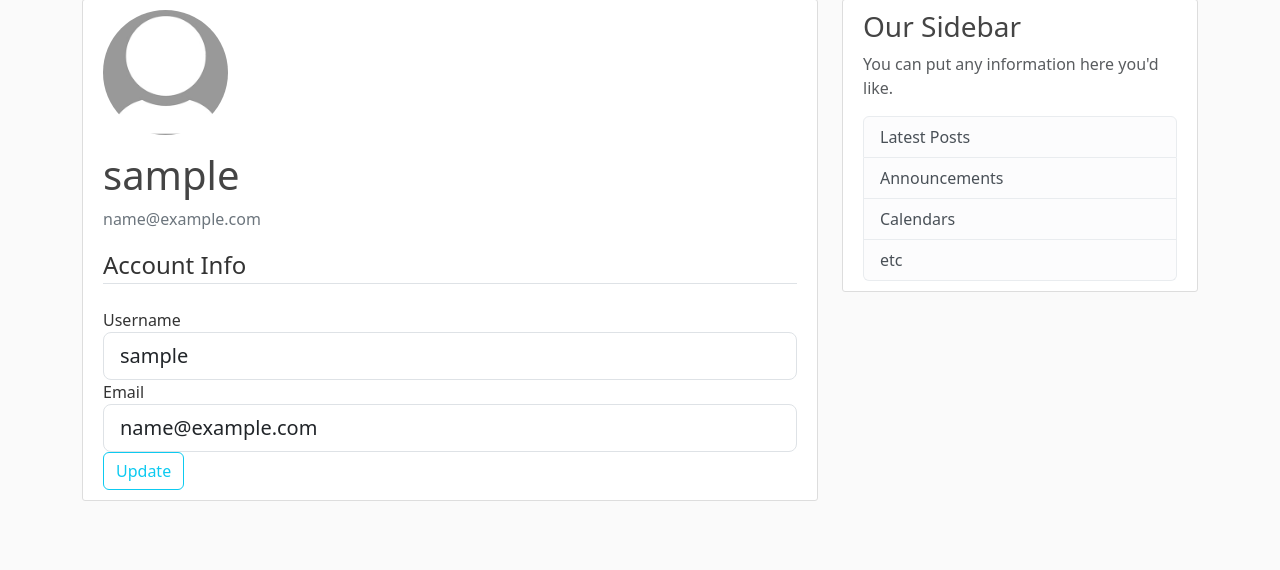
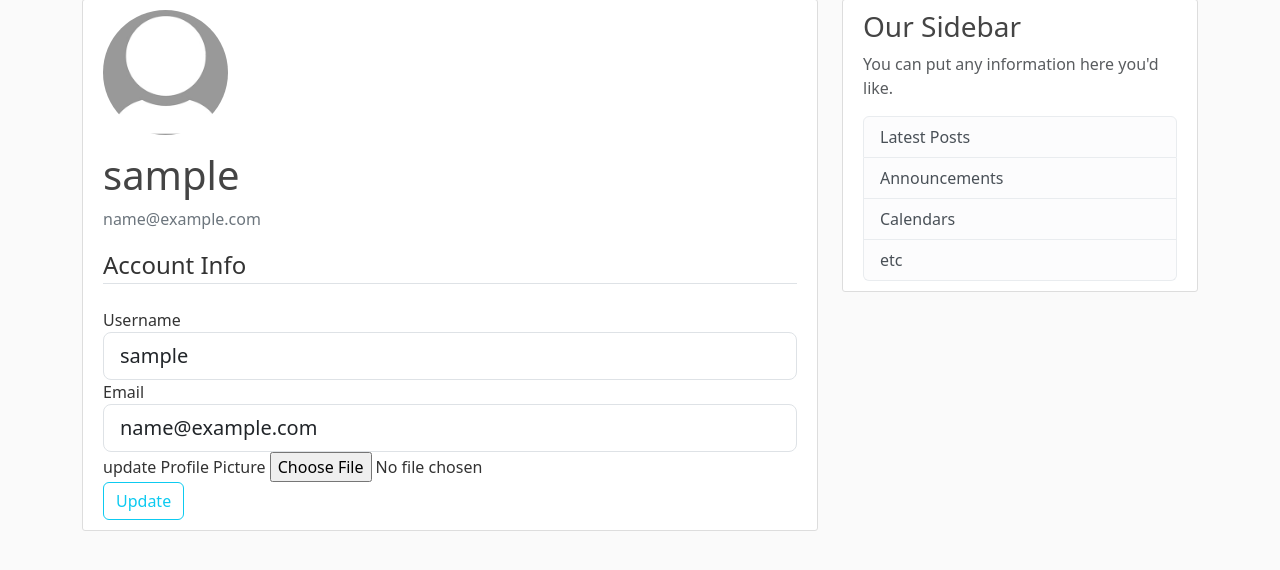
Before and after one commit to itzrossyo/chatBlog, a Flask app: page /account in a window 1280 px wide. Shown: the part 81-651 px from the top of the page. Run offline with Flask 3, Linux system fonts and the light colour scheme; the visitor is signed in with stand-in values (Sample User, id 1); some libraries are stand-ins or nearby versions.

Commit message:
adding user to allow profile picture update

```diff
--- a/flaskblog/forms.py
+++ b/flaskblog/forms.py
@@ -1,4 +1,5 @@
 from flask_wtf import FlaskForm
+from flask_wtf.file import FileField, FileAllowed
 from flask_login import current_user
 from wtforms import StringField, PasswordField, SubmitField, BooleanField
 from wtforms.validators import DataRequired, Length, Email, EqualTo, ValidationError
@@ -39,6 +40,7 @@ class UpdateAccountForm(FlaskForm):
                            validators=[DataRequired(), Length(min=2, max=20)])
     email = StringField('Email',
                         validators=[DataRequired(), Email()])
+    picture = FileField('update Profile Picture', validators=[FileAllowed(['jpg', 'png'])])
     submit = SubmitField('Update')
 
     def validate_username(self, username):
--- a/flaskblog/routes.py
+++ b/flaskblog/routes.py
@@ -1,3 +1,5 @@
+import os
+import secrets
 from flask import render_template, url_for, flash, redirect, request
 from flaskblog import app, db, bcrypt
 from flaskblog.forms import RegistrationForm, LoginForm, UpdateAccountForm
@@ -68,18 +70,31 @@ def logout():
     return redirect(url_for('home'))
 
 
+def save_image(form_picture):
+    random_hex = secrets.token_hex(8)
+    _, f_ext = os.path.splitext(form_picture.filename)
+    picture_fn = random_hex + f_ext
+    picture_path = os.path.join(app.root_path, 'static/profile_pics', 'picture_fn')
+    form_picture.save(picture_path)
+    return picture_fn
+
+
 @app.route("/account", methods=['GET', 'POST'])
 @login_required
 def account():
     form = UpdateAccountForm()
     if form.validate_on_submit():
+        if form.picture.data:
+            picture_file = save_image(form.picture.data)
+            current_user.image_file = picture_file
         current_user.username = form.username.data
         current_user.email = form.email.data
         db.session.commit()
-        flash('Account has been updated', 'success')
+        flash('Your account has been updated!', 'success')
         return redirect(url_for('account'))
     elif request.method == 'GET':
         form.username.data = current_user.username
         form.email.data = current_user.email
     image_file = url_for('static', filename='profile_pics/' + current_user.image_file)
-    return render_template('account.html', title='account', image_file=image_file, form=form)
+    return render_template('account.html', title='Account',
+                           image_file=image_file, form=form)
--- a/flaskblog/templates/account.html
+++ b/flaskblog/templates/account.html
@@ -9,7 +9,7 @@
             </div>
         </div>
 
-            <form method="POST" action="">
+        <form method="POST" action="" enctype="multipart/form-data">
             {{ form.hidden_tag() }}
             <fieldset class="form-group">
                 <legend class="border-bottom mb-4">Account Info</legend>
@@ -40,7 +40,15 @@
                         {{ form.email(class="form-control form-control-lg") }}
                     {% endif %}
                 </div>
-
+                <div class="form-group">
+                    {{ form.picture.label() }}
+                    {{ form.picture(class="form-control-file") }}
+                    {% if form.picture.errors %}
+                        {% for error in form.picture.errors %}
+                            <span class="text-danger">{{ error }}</span></br>
+                        {% endfor %}
+                    {% endif %}
+                </div>
             </fieldset>
             <div class="form-group">
                 {{ form.submit(class="btn btn-outline-info") }}
```
Also changed, not shown: 1 other file. Lines whose indentation alone changed are shown as unchanged.
